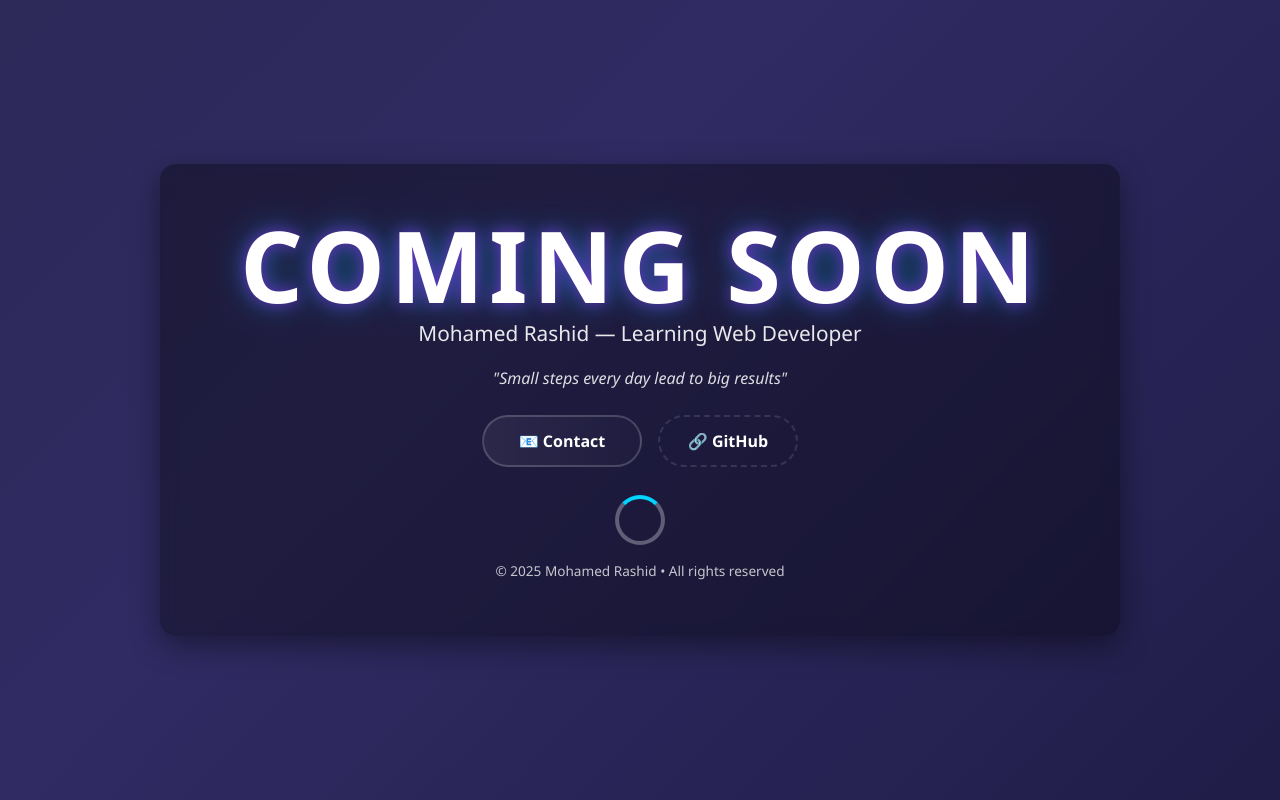
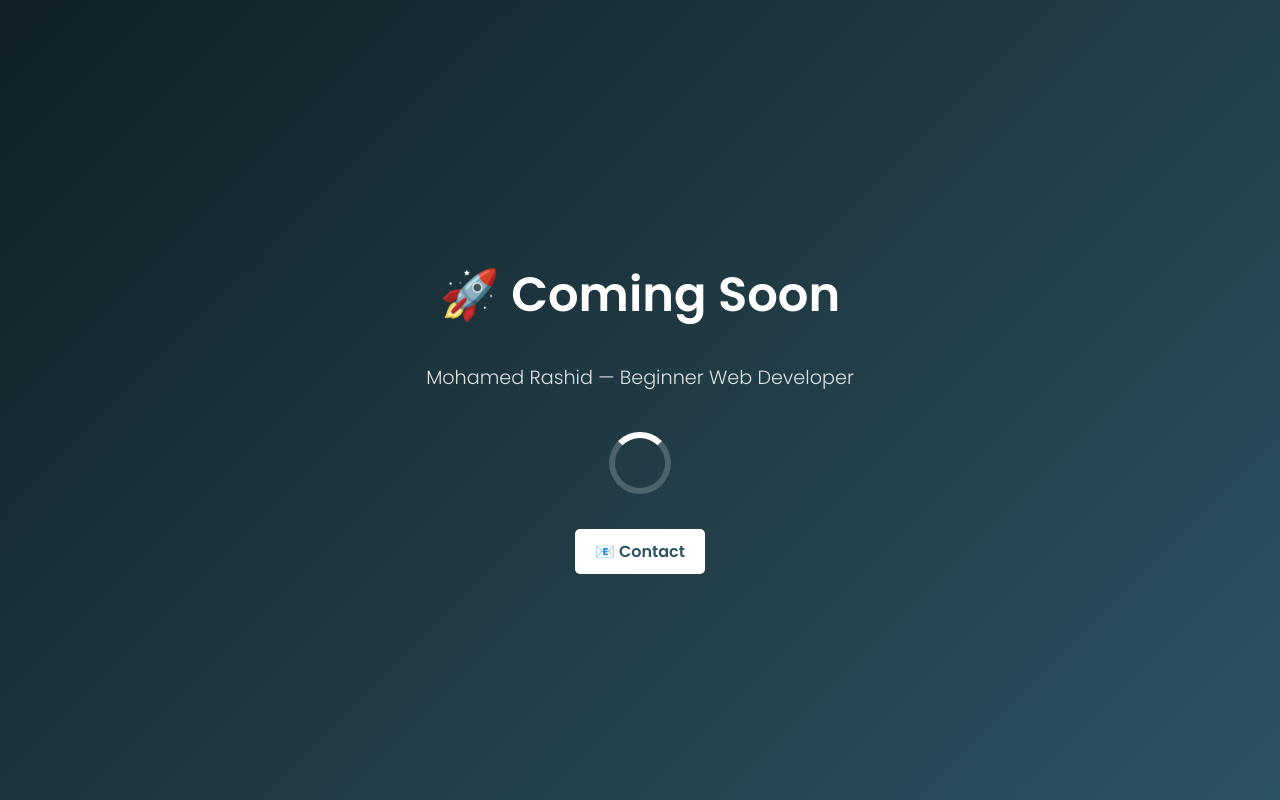
Before and after one commit to rashid-ai24/portfolio_, a plain HTML site: page index.html in a window 1280 px wide. Drawn offline with Linux system fonts and the light colour scheme.

Commit message:
Update index.html

```diff
--- a/index.html
+++ b/index.html
@@ -1,133 +1,72 @@
 <!DOCTYPE html>
 <html lang="en">
 <head>
-  <meta charset="utf-8" />
-  <meta name="viewport" content="width=device-width,initial-scale=1" />
+    <meta charset="UTF-8">
+    <meta name="viewport" content="width=device-width, initial-scale=1.0">
     <title>Coming Soon — Mohamed Rashid</title>
     <style>
-    * { margin:0; padding:0; box-sizing:border-box; }
-    html,body { height:100%; }
+        @import url('https://fonts.googleapis.com/css2?family=Poppins:wght@300;600&display=swap');
 
         body {
-      font-family: "Segoe UI", Roboto, "Helvetica Neue", Arial, sans-serif;
-      display:flex;
-      align-items:center;
-      justify-content:center;
-      text-align:center;
-      padding:2rem;
-      color:#fff;
-      background: linear-gradient(-45deg, #0f0c29, #302b63, #24243e, #000000);
-      background-size:400% 400%;
-      animation: bg 15s ease infinite;
-      overflow:hidden;
-    }
-    @keyframes bg {
-      0%{background-position:0% 50%}
-      50%{background-position:100% 50%}
-      100%{background-position:0% 50%}
+            margin: 0;
+            padding: 0;
+            font-family: 'Poppins', sans-serif;
+            height: 100vh;
+            display: flex;
+            flex-direction: column;
+            justify-content: center;
+            align-items: center;
+            background: linear-gradient(135deg, #0f2027, #203a43, #2c5364);
+            color: white;
+            text-align: center;
         }
 
-    .card {
-      width:100%;
-      max-width:960px;
-      padding:3.5rem 2rem;
-      border-radius:16px;
-      background: rgba(0,0,0,0.35);
-      backdrop-filter: blur(8px);
-      box-shadow: 0 10px 30px rgba(0,0,0,0.4);
-    }
-
-    .big {
-      font-size: clamp(2.8rem, 8vw, 6.2rem);
-      letter-spacing: 0.32rem;
-      font-weight:800;
-      text-transform:uppercase;
-      margin-bottom:0.6rem;
-      line-height:0.9;
-      text-shadow: 0 0 15px rgba(138, 43, 226, 0.7),
-                   0 0 30px rgba(0, 191, 255, 0.5);
+        h1 {
+            font-size: 3em;
+            font-weight: 600;
         }
 
         .subtitle {
-      font-size: clamp(1rem, 3vw, 1.3rem);
-      margin-bottom:1.3rem;
-      opacity:0.9;
+            font-size: 1.2em;
+            margin-bottom: 20px;
+            opacity: 0.85;
         }
 
-    .tagline {
-      font-style:italic;
-      margin-bottom:1.6rem;
-      opacity:0.85;
+        .loader {
+            border: 6px solid rgba(255, 255, 255, 0.2);
+            border-top: 6px solid white;
+            border-radius: 50%;
+            width: 50px;
+            height: 50px;
+            animation: spin 1s linear infinite;
+            margin: 20px 0;
         }
 
-    .actions { display:flex; gap:1rem; justify-content:center; flex-wrap:wrap; margin-bottom:1.8rem; }
+        @keyframes spin {
+            to { transform: rotate(360deg); }
+        }
 
         .btn {
-      display:inline-flex; align-items:center; justify-content:center;
-      padding:0.8rem 1.6rem;
-      border-radius:999px;
-      border: 2px solid rgba(255,255,255,0.18);
-      background: linear-gradient(90deg, rgba(255,255,255,0.06), rgba(255,255,255,0.01));
-      color:#fff;
-      font-weight:700;
-      text-decoration:none;
-      transition: transform .15s ease, background .15s ease;
-      min-width:160px;
-    }
-    .btn:hover { transform: translateY(-4px); background: rgba(255,255,255,0.15); color:#00d4ff; }
-
-    .ghost {
-      background: transparent;
-      border: 2px dashed rgba(255,255,255,0.12);
-      font-weight:600;
-      min-width: 140px;
+            display: inline-block;
+            padding: 10px 20px;
+            margin-top: 15px;
+            background: white;
+            color: #2c5364;
+            text-decoration: none;
+            font-weight: 600;
+            border-radius: 5px;
+            transition: 0.3s;
         }
 
-    /* Loader */
-    .loader {
-      width: 50px;
-      height: 50px;
-      border: 4px solid rgba(255, 255, 255, 0.3);
-      border-top: 4px solid #00d4ff;
-      border-radius: 50%;
-      animation: spin 1s linear infinite;
-      margin: 0 auto 1rem;
-    }
-    @keyframes spin {
-      0% { transform: rotate(0deg); }
-      100% { transform: rotate(360deg); }
-    }
-
-    footer {
-      font-size:0.85rem;
-      opacity:0.75;
-      margin-top:1rem;
-    }
-
-    @media (max-width:420px){
-      .card { padding:2rem 1rem; }
-      .big { letter-spacing:0.18rem; }
+        .btn:hover {
+            background: #ddd;
         }
     </style>
 </head>
 <body>
-  <main class="card">
-    <h1 class="big">COMING SOON</h1>
-    <div class="subtitle">Mohamed Rashid — Learning Web Developer</div>
-    <div class="tagline">"Small steps every day lead to big results"</div>
-
-    <div class="actions">
+    <h1>🚀 Coming Soon</h1>
+    <div class="subtitle">Mohamed Rashid — Beginner Web Developer</div>
+    <div class="loader"></div>
     <a class="btn" href="mailto:moh.rashid20006@gmail.com">📧 Contact</a>
-      <a class="btn ghost" href="https://github.com/raz-x" target="_blank" rel="noopener">🔗 GitHub</a>
-    </div>
-
-    <div class="loader"></div>
-
-    <footer>© <span id="year"></span> Mohamed Rashid • All rights reserved</footer>
-  </main>
-
-  <script>
-    document.getElementById('year').textContent = new Date().getFullYear();
-  </script>
 </body>
 </html>
```
Lines whose indentation alone changed are shown as unchanged.
